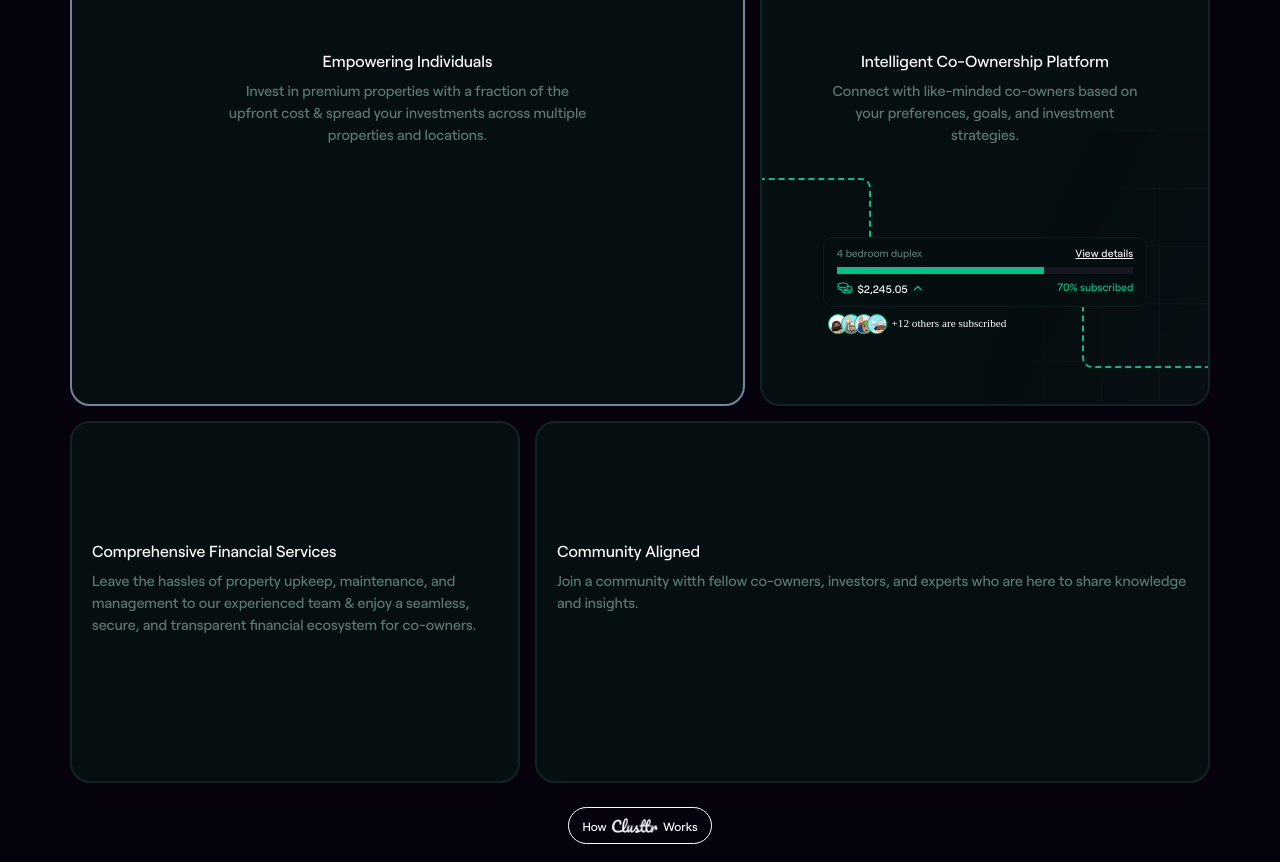
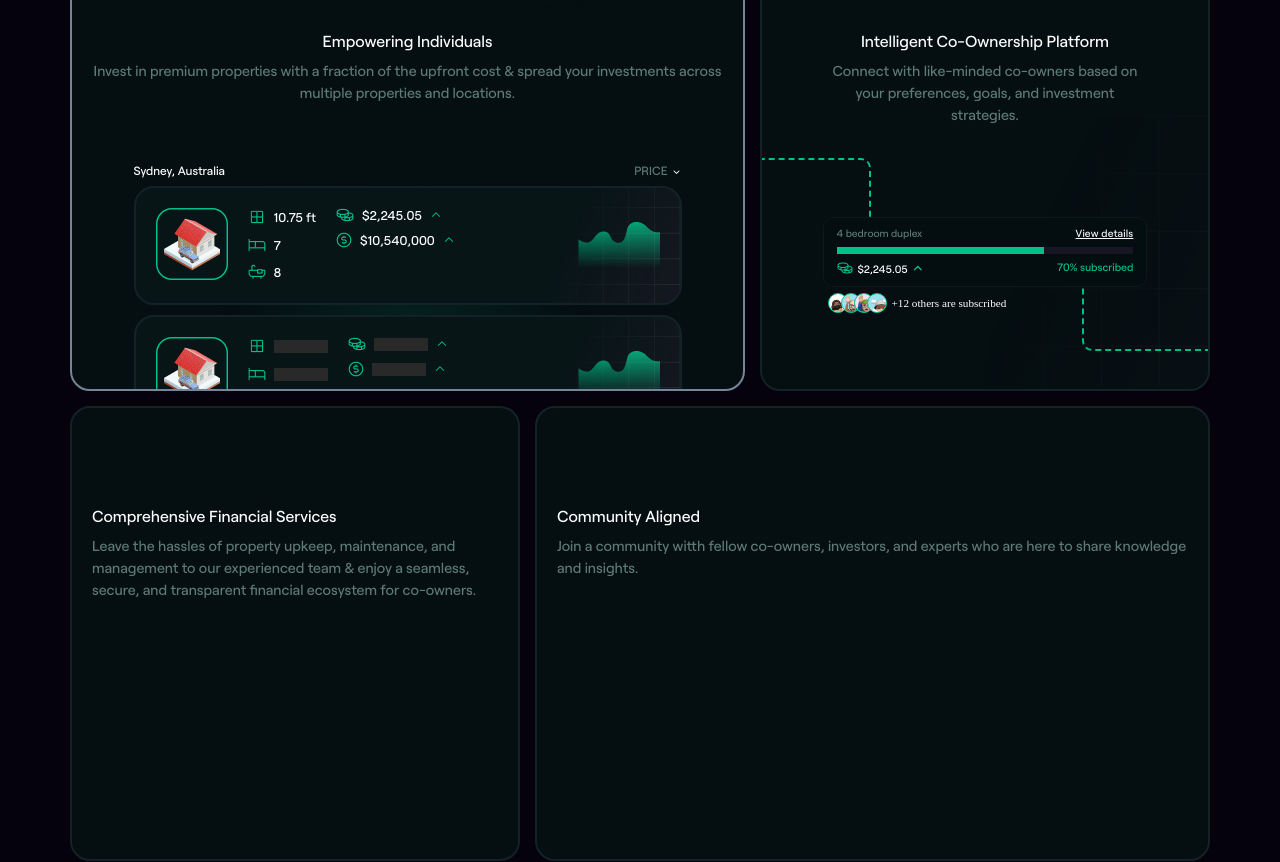
Before and after one commit to Clusttr/clusttr-web, a React (Vite) app: page / in a window 1280 px wide. Shown: the part 1780-2642 px from the top of the page. Built offline with nearby package versions, Linux system fonts and the light colour scheme; a web font is replaced by a local one.

Commit message:
Worked on the Empowering_Individuals section, done with the basic design, checking for errors

```diff
--- a/src/views/landing/ComingSoonBox.tsx
+++ b/src/views/landing/ComingSoonBox.tsx
@@ -34,6 +34,7 @@ const ComingSoonBox = ({
 				bathrooms={bathrooms}
 				coins={coins}
 				dollar={dollar}
+				fake={false}
 			/>
 
 			<div className="coming_soon_icon_info_container">
--- a/src/views/landing/ComingSoonCard.tsx
+++ b/src/views/landing/ComingSoonCard.tsx
@@ -15,6 +15,7 @@ type CardType = {
 	bathrooms: number;
 	coins: number;
 	dollar: number;
+	fake: boolean;
 };
 
 const ComingSoonCard = ({
@@ -23,6 +24,7 @@ const ComingSoonCard = ({
 	bathrooms,
 	coins,
 	dollar,
+	fake,
 }: CardType) => {
 	return (
 		<CardStyle>
@@ -35,26 +37,46 @@ const ComingSoonCard = ({
 					<div className="card_info_inner_container_contents">
 						<div className="card_info">
 							<img src={windowEdge} alt="" />
-							<div>{windowLength.toLocaleString()} ft</div>
+							{fake === false ? (
+								<div>{windowLength.toLocaleString()} ft</div>
+							) : (
+								<div className="card_info_fake"></div>
+							)}
 						</div>
 						<div className="card_info">
 							<img src={bed} alt="" />
-							<div>{beds}</div>
+							{fake === false ? (
+								<div>{beds}</div>
+							) : (
+								<div className="card_info_fake"></div>
+							)}
 						</div>
 						<div className="card_info">
 							<img src={bathroom} alt="" />
-							<div>{bathrooms}</div>
+							{fake === false ? (
+								<div>{bathrooms}</div>
+							) : (
+								<div className="card_info_fake"></div>
+							)}
 						</div>
 					</div>
 					<div className="card_info_inner_container_contents">
 						<div className="card_info">
 							<img src={coinsIcon} alt="" />
-							<div>${coins.toLocaleString()}</div>
+							{fake === false ? (
+								<div>${coins.toLocaleString()}</div>
+							) : (
+								<div className="card_info_fake"></div>
+							)}
 							<img src={angle} alt="" />
 						</div>
 						<div className="card_info">
 							<img src={dollarIcon} alt="" />
-							<div>${dollar.toLocaleString()}</div>
+							{fake === false ? (
+								<div>${dollar.toLocaleString()}</div>
+							) : (
+								<div className="card_info_fake"></div>
+							)}
 							<img src={angle} alt="" />
 						</div>
 					</div>
@@ -104,6 +126,11 @@ const CardStyle = styled.div`
 		font-weight: 500;
 		font-size: 0.8rem;
 	}
+	& .card_info_fake {
+		width: 3.4rem;
+		height: 0.8rem;
+		background-color: #292929;
+	}
 `;
 
 export default ComingSoonCard;
--- a/src/views/landing/WhyClusttr.tsx
+++ b/src/views/landing/WhyClusttr.tsx
@@ -4,8 +4,10 @@ import styled from 'styled-components';
 // import coin from '../../assets/why_clusttr/coin.png';
 // import community from '../../assets/why_clusttr/community.png';
 import grid from '../../assets/why_clusttr/grid.png';
-
+import topLightRay from '../../assets/why_clusttr/first_box_top_light_ray.png';
+import underlayRay from '../../assets/why_clusttr/first_box_light_ray.png';
 import WhyClusttrCoOwnershipDesign from './WhyClusttrCoOwnershipDesign';
+import WhyClusttrEmpoweringDesign from './WhyClusttrEmpoweringDesign';
 
 const WhyClusttr = () => {
 	return (
@@ -16,7 +18,8 @@ const WhyClusttr = () => {
 				</div>
 
 				<div className="why_clusttr_top">
-					<div className="why_clusttr_big_box selected_box why_clusttr_box">
+					<div className="why_clusttr_top_big_box selected_box why_clusttr_box">
+						<img className="top_light_ray" src={topLightRay} alt="light_ray" />
 						{/* <div className="why_clusttr_small_box_icon_container">
 							<img src={house} alt="" className="why_clusttr_icon" />
 						</div> */}
@@ -25,8 +28,11 @@ const WhyClusttr = () => {
 							Invest in premium properties with a fraction of the upfront cost &
 							spread your investments across multiple properties and locations.
 						</div>
+
+						<WhyClusttrEmpoweringDesign />
+						<img className="underlay_ray" src={underlayRay} alt="light_ray" />
 					</div>
-					<div className="why_clusttr_small_box why_clusttr_box">
+					<div className="why_clusttr_top_small_box why_clusttr_box">
 						{/* <div className="why_clusttr_big_box_icon_container">
 							<img src={land} alt="" className="why_clusttr_icon" />
 						</div> */}
@@ -44,7 +50,7 @@ const WhyClusttr = () => {
 					</div>
 				</div>
 				<div className="why_clusttr_bottom">
-					<div className="why_clusttr_small_box why_clusttr_box">
+					<div className="why_clusttr_bottom_small_box why_clusttr_box">
 						{/* <div className="why_clusttr_big_box_icon_container">
 							<img src={coin} alt="" className="why_clusttr_icon" />
 						</div> */}
@@ -57,7 +63,7 @@ const WhyClusttr = () => {
 							transparent financial ecosystem for co-owners.
 						</div>
 					</div>
-					<div className="why_clusttr_big_box why_clusttr_box">
+					<div className="why_clusttr_bottom_big_box why_clusttr_box">
 						{/* <div className="why_clusttr_small_box_icon_container">
 							<img src={community} alt="" className="why_clusttr_icon" />
 						</div> */}
@@ -104,6 +110,7 @@ const WhyClusttrStyle = styled.div`
 		grid-template-columns: 1.8fr 1.2fr;
 		gap: 15px;
 		margin-top: 15px;
+		position: relative;
 	}
 	& .why_clusttr_top > div {
 		align-items: center;
@@ -116,11 +123,9 @@ const WhyClusttrStyle = styled.div`
 	& .why_clusttr_top > div > div:nth-child(2) {
 		width: 77%;
 	}
-
-	& .why_clusttr_bottom {
-		display: grid;
-		grid-template-columns: 1.2fr 1.8fr;
-		gap: 15px;
+	& .top_light_ray{
+		position: absolute;
+		top: 0;
 	}
 	& .why_clusttr_box {
 		background-color: #050e11;
@@ -129,22 +134,29 @@ const WhyClusttrStyle = styled.div`
 		flex-direction: column;
 		gap: 11px;
 		border: 2px solid #132325;
-		padding: 120px 20px 65px;
 		position: relative;
 		overflow: hidden;
 	}
+
+	& .underlay_ray {
+		z-index: 0;
+		position: absolute;
+		top: auto;
+		bottom: -10%;
+	}
+
 	.background_grid {
 		bottom: 0;
 		right: 0;
 		width: 50%;
 		position: absolute;
 	}
-	// & .why_clusttr_big_box {
-	// 	padding: 60px 20px 125px;
-	// }
-	// & .why_clusttr_small_box {
-	// 	padding: 60px 20px 125px;
-	// }
+	& .why_clusttr_top_big_box {
+		padding: 100px 20px 200px;
+	}
+	& .why_clusttr_top_small_box {
+		padding: 100px 20px 70px;
+	}
 	& .selected_box {
 		border: 2px solid #77859b;
 	}
@@ -169,6 +181,17 @@ const WhyClusttrStyle = styled.div`
 		line-height: 22px;
 	}
 
+	& .why_clusttr_bottom {
+		display: grid;
+		grid-template-columns: 1.2fr 1.8fr;
+		gap: 15px;
+	}
+	& .why_clusttr_bottom_big_box {
+		padding: 100px 20px 200px;
+	}
+	& .why_clusttr_bottom_small_box {
+		padding: 100px 20px 70px;
+	}
 	@media (max-width: 480px) {
 		& .why_clusttr_container {
 			padding: 50px 20px 30px;
--- a/src/views/landing/WhyClusttrCoOwnershipDesign.tsx
+++ b/src/views/landing/WhyClusttrCoOwnershipDesign.tsx
@@ -64,7 +64,6 @@ const WhyClusttrCoOwnershipDesign = () => {
 				</div>
 			</div>
 			<div className="second_dotted_box"></div>
-
 		</BoxDesign>
 	);
 };
@@ -87,15 +86,15 @@ const BoxDesign = styled.div`
 		border: 2px dashed #00c187;
 		border-left: none;
 		border-bottom: none;
-		top:-58%;
-		left: -35%
+		top: -58%;
+		left: -35%;
 	}
 	.second_dotted_box {
 		border: 2px dashed #00c187;
 		border-top: none;
 		border-right: none;
-		bottom:-28%;
-		right:-30%;
+		bottom: -32%;
+		right: -30%;
 	}
 
 	.design_inner_container {
@@ -109,7 +108,8 @@ const BoxDesign = styled.div`
 		border: 1px solid #0b191b;
 		padding: 10px 13px;
 		border-radius: 10px;
-		z-index: 7;
+		gap: 8px;
+		z-index: 2;
 	}
 	.design_top_first_stack {
 		display: flex;
@@ -129,16 +129,15 @@ const BoxDesign = styled.div`
 	}
 	.design_top_second_stack {
 		width: 50%;
-		margin: 8px 0;
 		position: relative;
 	}
 	.design_fill_bar_inner {
-		padding: 2.6% 100%;
+		padding: 2.5% 100%;
 		background-color: #171723;
 		// z-index: 3;
 	}
 	.design_fill_bar_outer {
-		padding: 2.6% 70%;
+		padding: 2.5% 70%;
 		background-color: #00c187;
 		// z-index: 4;
 		position: absolute;
--- /dev/null
+++ b/src/views/landing/WhyClusttrEmpoweringDesign.tsx
@@ -0,0 +1,61 @@
+import styled from 'styled-components';
+import ComingSoonCard from './ComingSoonCard';
+import { FontAwesomeIcon } from '@fortawesome/react-fontawesome';
+import { faAngleDown } from '@fortawesome/free-solid-svg-icons';
+
+const WhyClusttrEmpoweringDesign = () => {
+	return (
+		<EmpowerDesign>
+				<div className="empower_design_header">
+					<div>Sydney, Australia</div>
+					<div className="empower_design_price">
+						<div>PRICE </div>
+						<div>
+							<FontAwesomeIcon icon={faAngleDown} fontSize={8} />
+						</div>
+					</div>
+				</div>
+
+				<ComingSoonCard
+					windowLength={10.75}
+					beds={7}
+					bathrooms={8}
+					coins={2245.05}
+					dollar={10540000}
+					fake={false}
+				/>
+				<ComingSoonCard
+					windowLength={10.75}
+					beds={7}
+					bathrooms={8}
+					coins={2245.05}
+					dollar={10540000}
+					fake={true}
+				/>
+		</EmpowerDesign>
+	);
+};
+
+const EmpowerDesign = styled.div`
+	display: flex;
+	flex-direction: column;
+	gap: 10px;
+	position: absolute;
+	bottom: -10%;
+	z-index: 1;
+	& .empower_design_header {
+		font-weight: 500;
+		display: flex;
+		justify-content: space-between;
+		font-size: 0.75rem;
+	}
+	& .empower_design_price {
+		display: flex;
+		gap: 5px;
+		margin-right: 2px;
+	}
+	& .empower_design_price > :first-child {
+		color: #5d7a76;
+	}
+`;
+export default WhyClusttrEmpoweringDesign;
```
